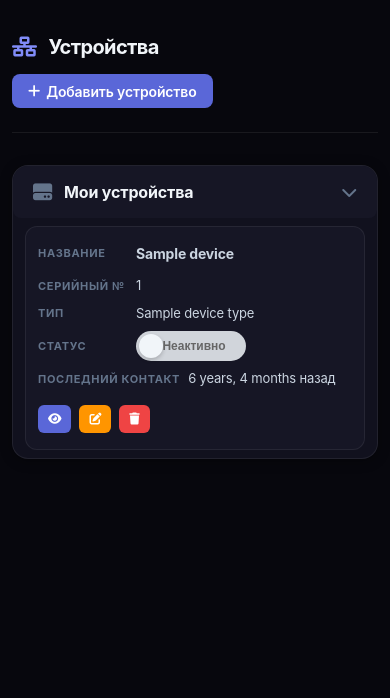
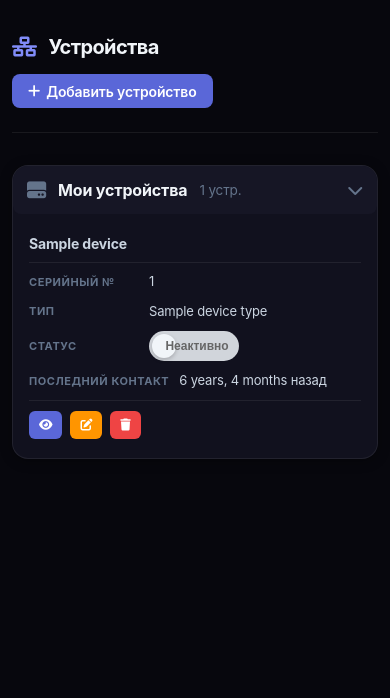
Before and after one commit to vadim-white/IoT-hub-monitor, a Django app: template iot_hub/templates/devices/list.html in a window 390 px wide. Shown: the top 698 px of the page. Run offline with Django 4.2, Linux system fonts and the light colour scheme; the template is opened without the code that fills it: most values are stand-ins (such as "Sample title", 1, 10 or a date in 2020).

Commit message:
fix: mobile layout for devices table and alerts

```diff
--- a/iot_hub/templates/devices/list.html
+++ b/iot_hub/templates/devices/list.html
@@ -320,58 +320,71 @@
 
 <style>
 /* ── Mobile: table → cards ── */
-@media (max-width: 640px) {
+@media (max-width: 700px) {
     .page-header { flex-direction: column; align-items: flex-start; gap: 12px; }
     .page-header h1 { font-size: 20px; }
 
+    /* kill horizontal scroll */
+    .card-body { padding: 0 !important; overflow: hidden; }
+    [id^="user-"], #my-devices { overflow: hidden; }
+
     /* hide table headers */
-    .table thead { display: none; }
+    .table thead { display: none !important; }
 
-    /* each row becomes a card */
-    .table, .table tbody, .table tr, .table td {
-        display: block;
-        width: 100%;
+    /* stack: table → block */
+    .table { display: block !important; }
+    .table tbody { display: block !important; }
+    .table tr {
+        display: block !important;
+        border: none !important;
+        border-bottom: 1px solid var(--border) !important;
+        padding: 14px 16px !important;
+        background: transparent !important;
     }
-    .table tr {
-        border: 1px solid var(--border);
-        border-radius: 12px;
-        margin: 8px 12px;
-        width: calc(100% - 24px);
-        padding: 12px;
-        background: var(--bg-4);
-        position: relative;
+    .table tr:last-child { border-bottom: none !important; }
+    .table tr:hover { background: var(--bg-4) !important; }
+    .table td {
+        display: flex !important;
+        align-items: center !important;
+        gap: 10px !important;
+        border: none !important;
+        padding: 5px 0 !important;
+        font-size: 13px !important;
+        width: 100% !important;
     }
-    .table tr:hover { background: var(--bg-4); }
-    .table td {
-        border: none;
-        padding: 4px 0;
-        font-size: 13px;
-        display: flex;
-        align-items: center;
-        gap: 8px;
-    }
-    /* label before each cell value */
     .table td::before {
         content: attr(data-label);
         font-size: 11px;
         font-weight: 700;
         text-transform: uppercase;
-        letter-spacing: 0.06em;
+        letter-spacing: 0.05em;
         color: var(--text-muted);
-        min-width: 90px;
+        min-width: 110px;
         flex-shrink: 0;
     }
-    .table td:first-child { font-size: 14px; font-weight: 600; margin-bottom: 4px; }
-    .table td[data-label="Действия"] { margin-top: 8px; gap: 8px; flex-wrap: wrap; }
+    .table td[data-label="Название"] {
+        font-size: 14px !important;
+        font-weight: 600 !important;
+        padding-bottom: 8px !important;
+        border-bottom: 1px solid var(--border) !important;
+        margin-bottom: 4px !important;
+    }
+    .table td[data-label="Название"]::before { display: none; }
+    .table td[data-label="Действия"] {
+        padding-top: 10px !important;
+        gap: 8px !important;
+        flex-wrap: wrap !important;
+        border-top: 1px solid var(--border) !important;
+        margin-top: 4px !important;
+    }
     .table td[data-label="Действия"]::before { display: none; }
 
-    /* toggle fits mobile */
-    .device-toggle { width: 95px; }
-    .device-toggle--on .device-toggle__thumb { transform: translateX(67px); }
+    /* toggle fits narrow screen */
+    .device-toggle { width: 90px !important; }
+    .device-toggle--on .device-toggle__thumb { transform: translateX(62px) !important; }
 
     /* accordion header compact */
-    .accordion-header strong { font-size: 0.9rem; }
-    .accordion-header span[style*="0.85rem"] { display: none; }
+    .accordion-header { padding: 12px 14px !important; }
 }
 
 .device-toggle {
```
Also changed, not shown: iot_hub/templates/alerts/list.html (+21 -9 lines).
